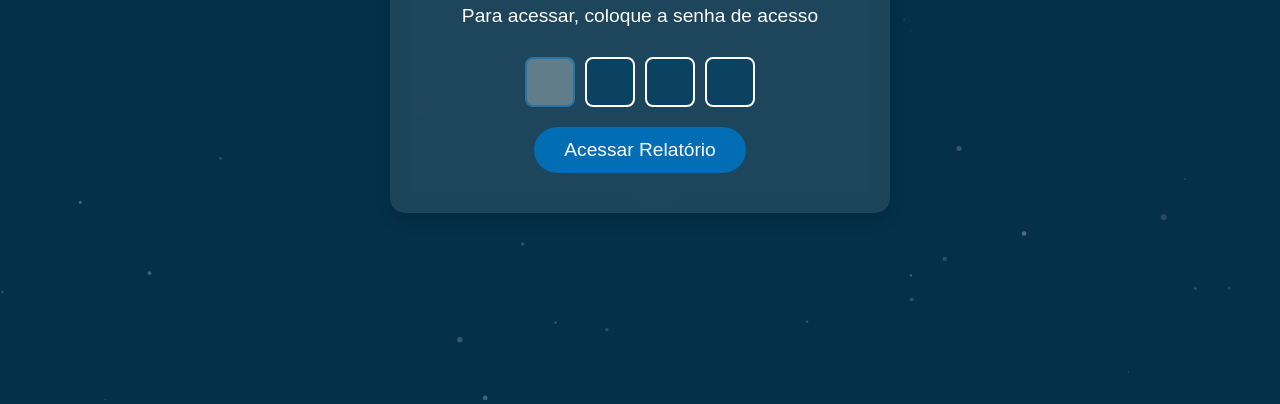
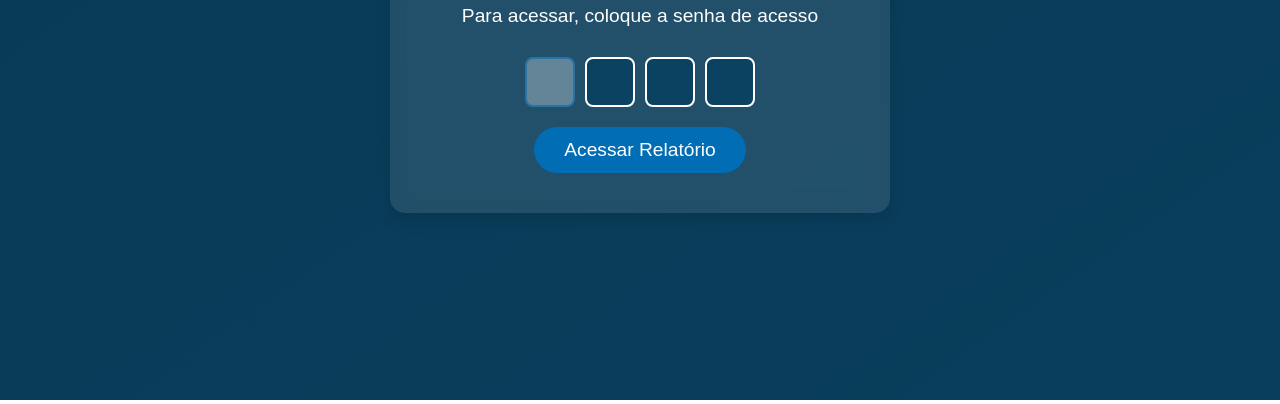
Before and after one commit to relatoriocartorio4/arearestrita, a plain HTML site: page relatorio1/index.html in a window 1280 px wide. Shown: the part 400-804 px from the top of the page. Drawn offline with nearby package versions, Linux system fonts and the light colour scheme.

Commit message:
Update index.html

```diff
--- a/relatorio1/index.html
+++ b/relatorio1/index.html
@@ -4,7 +4,6 @@
   <meta charset="UTF-8">
   <meta name="viewport" content="width=device-width, initial-scale=1">
   <title>Área Restrita</title>
-  <link rel="stylesheet" href="style.css">
   <style>
     /* Reset do estilo */
     * {
@@ -22,15 +21,9 @@
       margin: 0;
       position: relative;
       overflow: hidden;
-      background-color: #043049; /* Cor de fundo da página */
-    }
-
-    /* Particles.js */
-    #particles-js {
-      position: absolute;
-      width: 100%;
-      height: 100%;
-      z-index: 0;
+      background: linear-gradient(145deg, #043049, #0b4261); /* Fundo dinâmico com gradiente */
+      background-size: 400% 400%;
+      animation: gradientAnimation 10s ease infinite; /* Animação do fundo */
     }
 
     /* Container principal */
@@ -43,7 +36,7 @@
       padding: 40px;
       width: 90%;
       max-width: 500px;
-      z-index: 1; /* Garante que o conteúdo fique acima das partículas */
+      z-index: 1; /* Garante que o conteúdo fique acima do fundo */
     }
 
     /* Logo */
@@ -118,12 +111,22 @@
       margin-top: 10px;
       font-size: 1rem;
     }
+
+    /* Animação do fundo (gradiente dinâmico) */
+    @keyframes gradientAnimation {
+      0% {
+        background-position: 0% 50%;
+      }
+      50% {
+        background-position: 100% 50%;
+      }
+      100% {
+        background-position: 0% 50%;
+      }
+    }
   </style>
 </head>
 <body>
-  <!-- Particles.js Background -->
-  <div id="particles-js"></div>
-
   <div class="container">
     <!-- Logo -->
     <img src="https://github.com/relatoriocartorio4/arearestrita/raw/main/relatorio1/logo_6oficio%20(1).png" alt="Logo" class="logo">
@@ -145,73 +148,7 @@
     </form>
   </div>
 
-  <!-- Adicionando Particles.js via CDN -->
-  <script src="https://cdn.jsdelivr.net/npm/particles.js"></script>
   <script>
-    // Configurações do Particles.js
-    particlesJS('particles-js', {
-      particles: {
-        number: {
-          value: 50,
-          density: {
-            enable: true,
-            value_area: 800,
-          },
-        },
-        color: {
-          value: "#ffffff",
-        },
-        shape: {
-          type: "circle",
-          stroke: {
-            width: 0,
-            color: "#ffffff",
-          },
-        },
-        opacity: {
-          value: 0.3,
-          random: true,
-          anim: {
-            enable: true,
-            speed: 1,
-            opacity_min: 0.1,
-          },
-        },
-        size: {
-          value: 3,
-          random: true,
-          anim: {
-            enable: true,
-            speed: 40,
-            size_min: 0.1,
-          },
-        },
-        line_linked: {
-          enable: false,
-        },
-        move: {
-          enable: true,
-          speed: 2,
-          direction: "none",
-          random: true,
-          straight: false,
-          out_mode: "out",
-        },
-      },
-      interactivity: {
-        events: {
-          onhover: {
-            enable: true,
-            mode: "repulse",
-          },
-          onclick: {
-            enable: true,
-            mode: "push",
-          },
-        },
-      },
-    });
-
     // Função para validar a senha
     document.getElementById('passwordForm').addEventListener('submit', function (e) {
       e.preventDefault();
```
